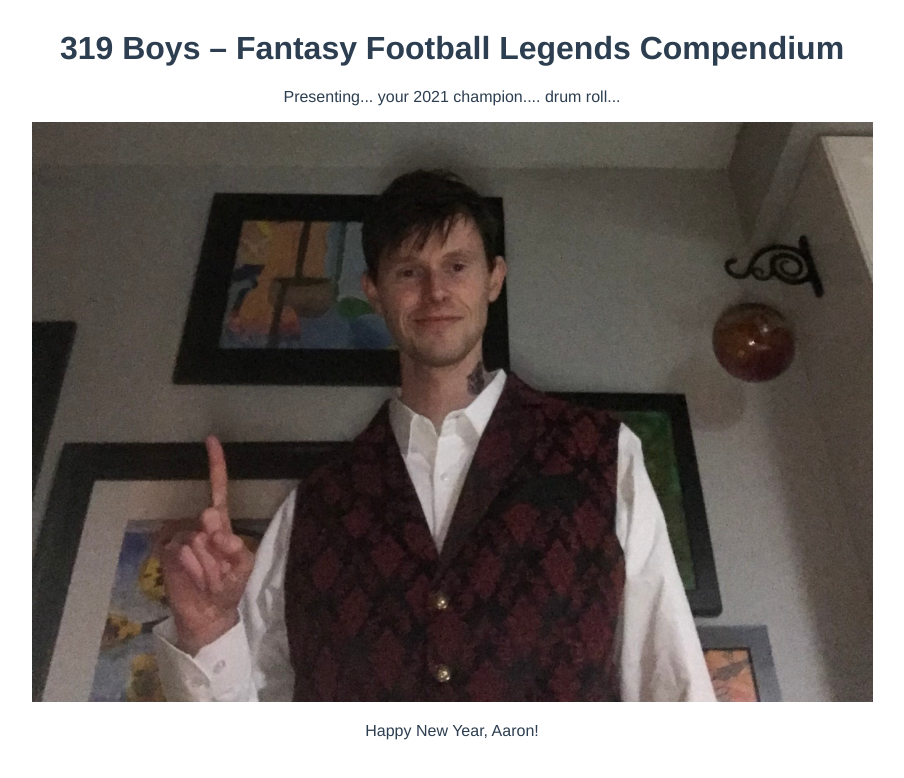
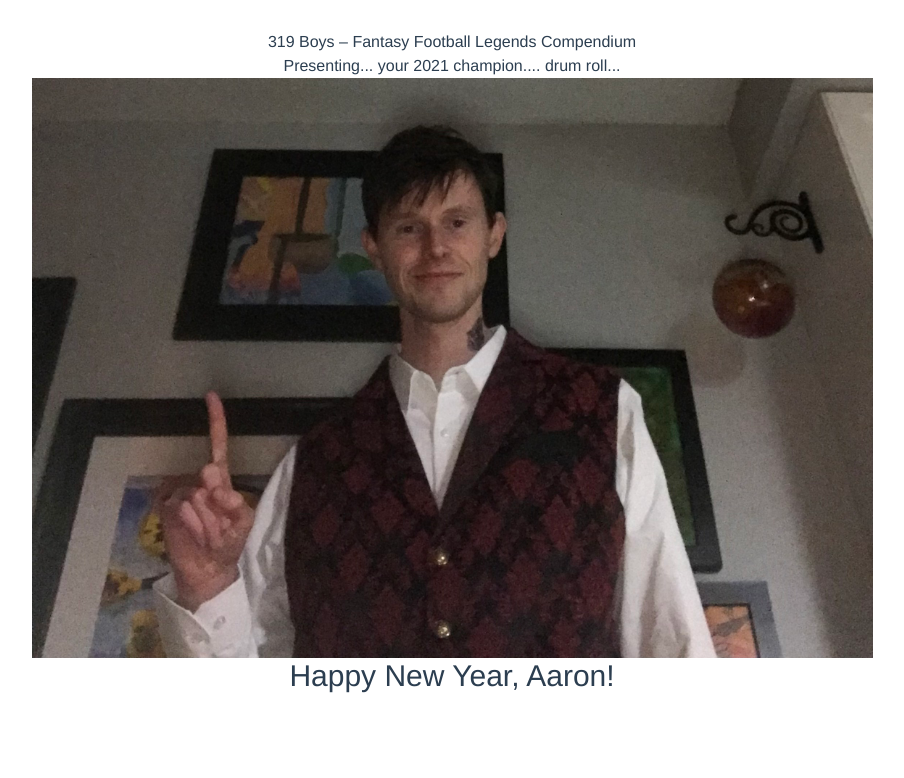
Before and after one commit to mekane84/319-boys, a Vue app: page / in a window 1280 px wide. Shown: the top 778 px of the page, without its empty margins (188-1092 px from the left). Built offline with nearby package versions, Linux system fonts and the light colour scheme.

Commit message:
add tailwind

```diff
--- a/package.json
+++ b/package.json
@@ -13,15 +13,19 @@
     "vue": "^3.2.26"
   },
   "devDependencies": {
+    "@tailwindcss/postcss7-compat": "^2.2.17",
     "@vue/cli-plugin-babel": "~4.5.0",
     "@vue/cli-plugin-eslint": "~4.5.0",
     "@vue/cli-service": "~4.5.0",
     "@vue/compiler-sfc": "^3.0.0",
     "@vue/eslint-config-airbnb": "^5.0.2",
+    "autoprefixer": "^9.8.8",
     "babel-eslint": "^10.1.0",
     "eslint": "^6.7.2",
     "eslint-plugin-import": "^2.20.2",
-    "eslint-plugin-vue": "^7.0.0"
+    "eslint-plugin-vue": "^7.0.0",
+    "postcss": "^7.0.39",
+    "tailwindcss": "npm:@tailwindcss/postcss7-compat@^2.2.17"
   },
   "_id": "@",
   "readme": "ERROR: No README data found!"
--- /dev/null
+++ b/postcss.config.js
@@ -0,0 +1,6 @@
+module.exports = {
+  plugins: {
+    tailwindcss: {},
+    autoprefixer: {},
+  },
+}
--- a/src/App.vue
+++ b/src/App.vue
@@ -5,7 +5,7 @@
     <img class="image-champion" alt="2021 Fantasy Football Champion"
          src="./assets/champion_2021.jpg">
   </div>
-  <p>Happy New Year, Aaron!</p>
+  <p class="text-3xl">Happy New Year, Aaron!</p>
 </template>
 
 <script>
@@ -27,9 +27,11 @@ export default {
   /*height: calc(80% - 600px);*/
 }
 .image-champion {
-  width:auto;
-  height:auto;
-  max-width:100%;
+  margin: auto;
+  width: auto;
+  height: auto;
+  max-width: 100%;
   max-height: calc(100vh - 220px);
+  min-height: 200px;
 }
 </style>
--- a/src/main.js
+++ b/src/main.js
@@ -1,4 +1,5 @@
 import { createApp } from 'vue';
 import App from './App.vue';
+import './styles/app.css';
 
 createApp(App).mount('#app');
--- /dev/null
+++ b/src/styles/app.css
@@ -0,0 +1,3 @@
+@tailwind base;
+@tailwind components;
+@tailwind utilities;
--- /dev/null
+++ b/tailwind.config.js
@@ -0,0 +1,11 @@
+module.exports = {
+  purge: ['./index.html', './src/**/*.{vue,js,ts,jsx,tsx}'],
+  darkMode: false, // or 'media' or 'class'
+  theme: {
+    extend: {},
+  },
+  variants: {
+    extend: {},
+  },
+  plugins: [],
+}
```
Also changed, not shown: 2 other files (tests, documents, lock files or other folders).
